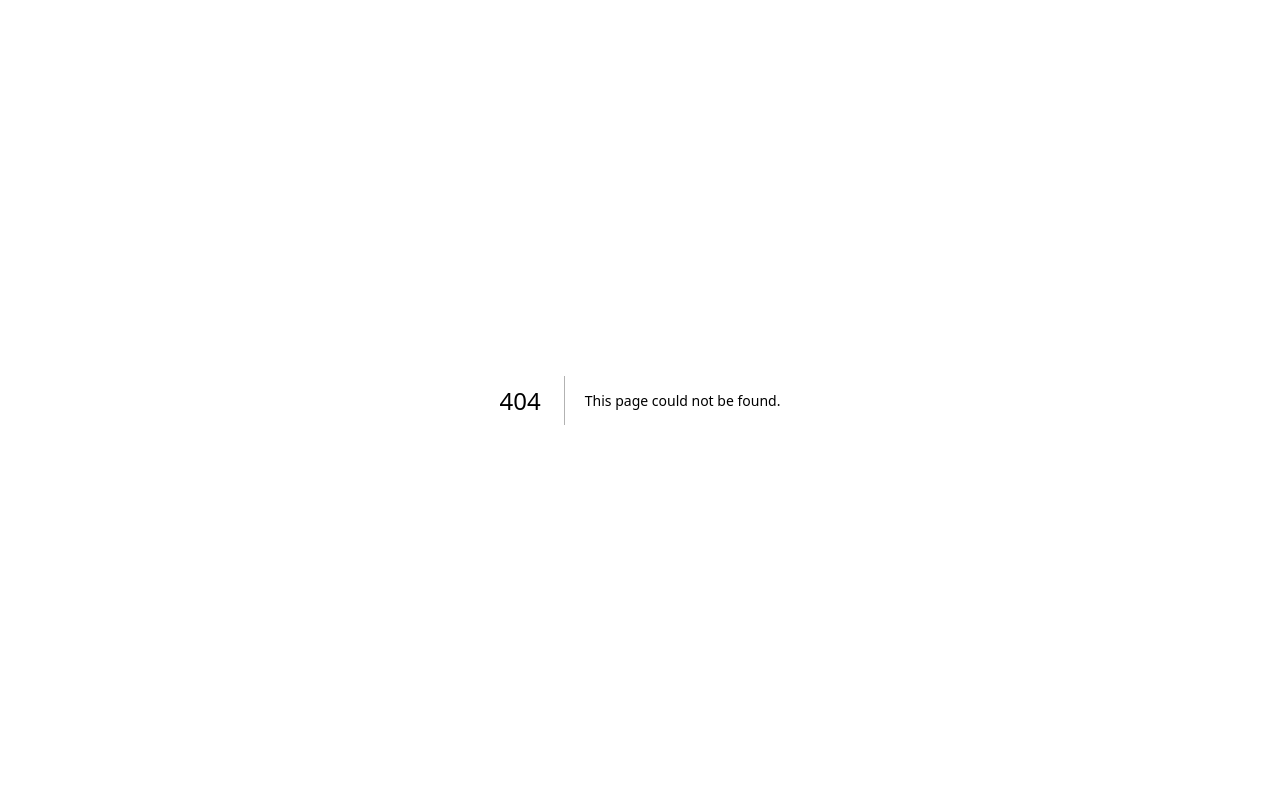
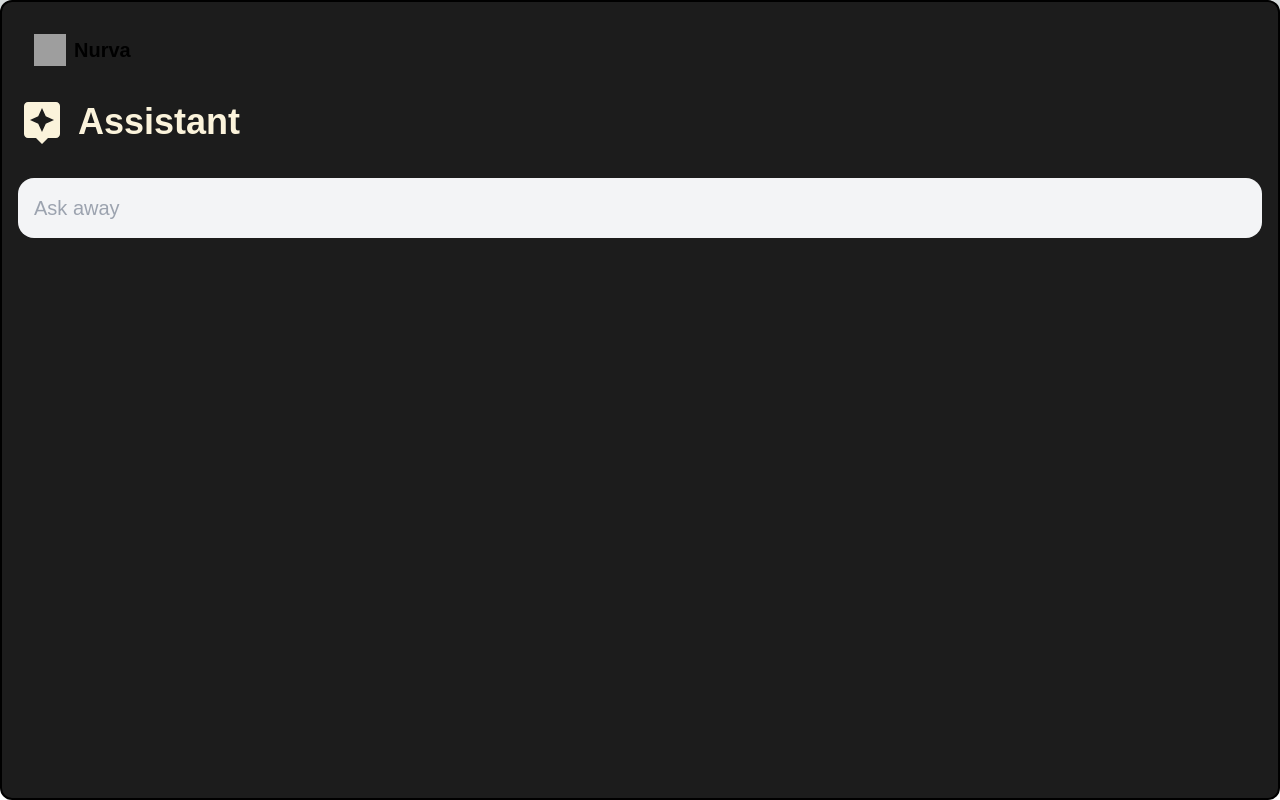
Before and after one commit to rushil-johal/nurva-fidutam, a Next.js app: page /assistant in a window 1280 px wide. Before the commit this address had no page. Built offline with nearby package versions, Linux system fonts and the light colour scheme; grey boxes are pictures that could not be loaded; a web font is replaced by a local one.

Commit message:
Create page.tsx

```diff
--- /dev/null
+++ b/app/assistant/page.tsx
@@ -0,0 +1,109 @@
+"use client"
+
+import React, { useEffect, useRef } from "react";
+import { Message, useAssistant } from '@ai-sdk/react';
+import { MdAssistant, MdPerson } from "react-icons/md";
+import Link from "next/link";
+import { useRouter } from 'next/navigation';
+
+function Assistant() {
+  const {
+    status,
+    messages,
+    input,
+    submitMessage,
+    handleInputChange,
+    error,
+    stop,
+  } = useAssistant({ api: '/api/advice_asst' });
+
+  const inputRef = useRef<HTMLInputElement>(null);
+  const router = useRouter();
+
+  useEffect(() => {
+    if (status === 'awaiting_message') {
+      inputRef.current?.focus();
+    }
+  }, [status]);
+
+  const handleFormSubmit = (e: React.FormEvent) => {
+    e.preventDefault();
+    submitMessage();
+  };
+
+  return (
+    <div className="bg-nurva3 min-h-screen font-nurvafont border-2 border-black rounded-xl p-4 hover:shadow-lg">
+      <header className="flex justify-between p-4">
+        <div className="flex items-center">
+          <Link href={{ pathname: '/' }}>
+            <img src="/fidulogo.png" alt="Logo" className="h-8 w-8 mr-2" />
+          </Link>
+          <h1 className="text-xl font-bold">Nurva</h1>
+        </div>
+      </header>
+      <div className="mt-4 overflow-y-auto max-h-96">
+        <div className="flex items-center mb-8">
+          <MdAssistant className="text-nurva1 w-12 h-12 mr-3" />
+          <h2 className="text-nurva1 text-4xl font-bold">Assistant</h2>
+        </div>
+        <div className="mt-4 overflow-y-auto max-h-screen">
+          {messages.map((m: Message) => (
+            <div
+              key={m.id}
+              className={`flex items-start space-x-4 p-4 rounded-lg shadow-sm ${m.role === 'user' ? 'bg-nurva1 self-end text-black justify-end' : 'bg-nurva2 text-black justify-start'
+                } my-2`}
+            >
+              <div
+                className={`flex-shrink-0 h-10 w-10 rounded-full flex items-center justify-center text-nurva4 font-bold ${m.role === 'user' ? 'bg-nurva2' : 'bg-nurva1'
+                  }`}
+              >
+                {m.role === 'user' ? <MdPerson /> : <MdAssistant />}
+              </div>
+              <div>
+                <strong className="block mb-1 capitalize">{`${m.role}`}</strong>
+                {m.role !== 'data' && <p className="text-sm leading-tight">{m.content.split('**').map((item, index) => {
+                  if (index % 2 === 1) {
+                    return <strong key={index}>{item}</strong>;
+                  } else {
+                    return <span key={index}>{item}</span>;
+                  }
+                })}</p>}
+                {m.role === 'data' && (
+                  <>
+                    <p className="text-sm leading-tight">{(m.data as any).description.split('**').map((item: string, index: number) => {
+                      if (index % 2 === 1) {
+                        return <strong key={index}>{item}</strong>;
+                      } else {
+                        return <span key={index}>{item}</span>;
+                      }
+                    })}</p>
+                    <pre className="bg-gray-200 p-2 rounded-lg mt-2 overflow-x-auto text-xs">
+                      {JSON.stringify(m.data, null, 2)}
+                    </pre>
+                  </>
+                )}
+              </div>
+            </div>
+          ))}
+        </div>
+        {status === 'in_progress' && (
+          <div className="w-full h-8 max-w-md p-2 mb-8 bg-gray-300 rounded-lg dark:bg-gray-600 animate-pulse" />
+        )}
+        <div className="bg-gray-100 p-4 rounded-2xl mb-4 text-xl text-gray-500">
+          <form onSubmit={handleFormSubmit}>
+            <input
+              ref={inputRef}
+              type="text"
+              placeholder="Ask away"
+              className="bg-transparent w-full focus:outline-none"
+              value={input}
+              onChange={handleInputChange}
+            />
+          </form>
+        </div>
+      </div>
+    </div>
+  );
+}
+
+export default Assistant;
```
